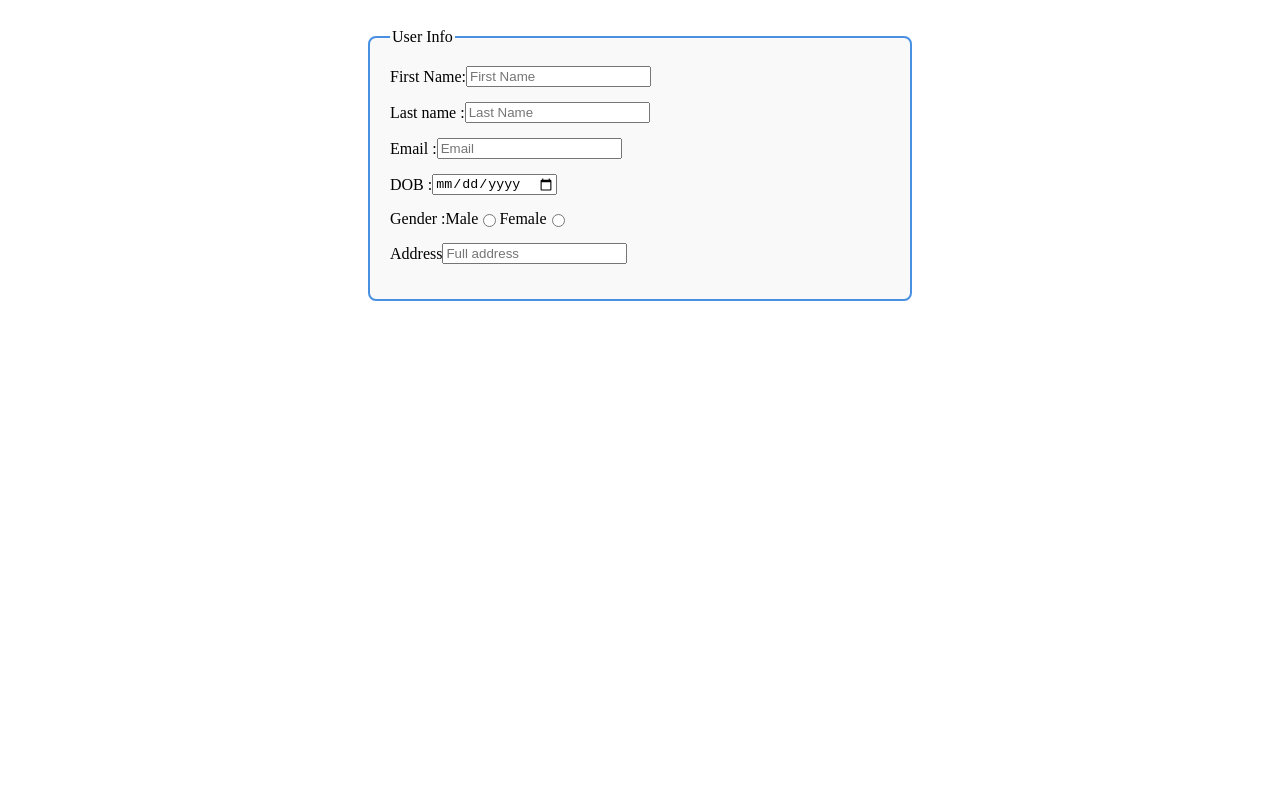
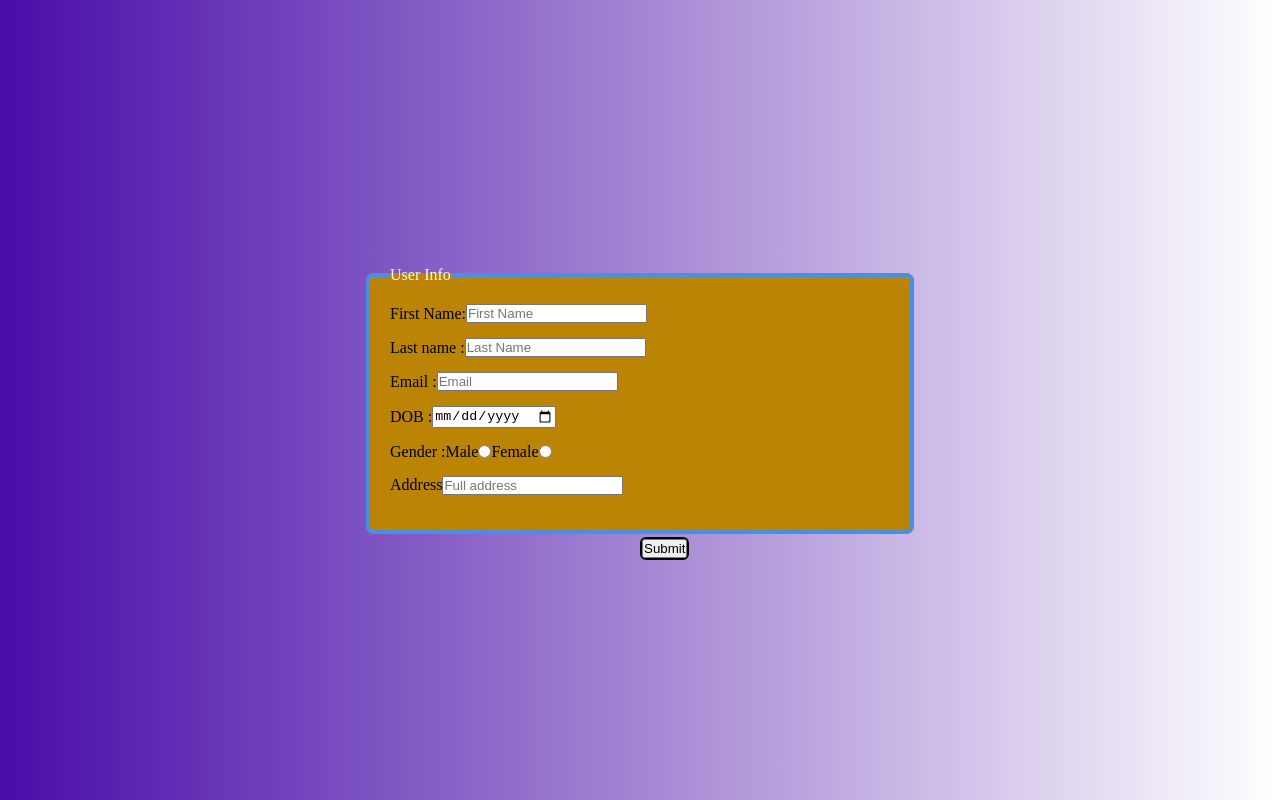
Before and after one commit to losan-batman/form, a plain HTML site: page index.html in a window 1280 px wide. Drawn offline with Linux system fonts and the light colour scheme.

Commit message:
updated the colors and background

```diff
--- a/index.html
+++ b/index.html
@@ -63,10 +63,17 @@
                     <input type="text" id="address" placeholder="Full address">
 
                 </div>
+                <div class="intro-after-content-btn">
+                    <button type="button" onclick="alert('Your are been updated')">Submit</button>
+
+                </div>
+
+
 
             </fieldset>
 
         </div>
 
+
     </body>
 </html>
--- a/styles.css
+++ b/styles.css
@@ -1,3 +1,9 @@
+ *{
+  margin: 0%;
+  padding: 0%;
+ }
+
+
  .intro-before{
   position: fixed;
   top: 0;
@@ -45,6 +51,11 @@
   align-items: center;
   padding: 20px;
   box-sizing: border-box;
+  /* need to keep a suitable color */
+background: linear-gradient(to right, rgba(72, 12, 168, 1), rgba(72, 12, 168, 0));
+
+  height: 100%;
+  width: 100%;
 
 }
 
@@ -52,9 +63,11 @@
   width: 100%;
   max-width: 500px; /* Adjust as needed */
   padding: 20px;
-  border: 2px solid #4a90e2;
+  border: 4px solid #4a90e2;
   border-radius: 8px;
-  background-color: #f9f9f9;
+  background-color: #bb8404;
+
+
 }
 
 .intro-after-content{
@@ -63,4 +76,24 @@
   align-items: center;
 
 
+
 }
+
+/* change color to the outline text */
+.user-lengend{
+  color:aliceblue;
+
+}
+
+.intro-after-content-btn{
+  position: absolute;
+  left: 50%;
+ bottom: 30%;
+  border: 2px solid black;
+  border-radius: 6px;
+
+
+
+
+
+}
```
